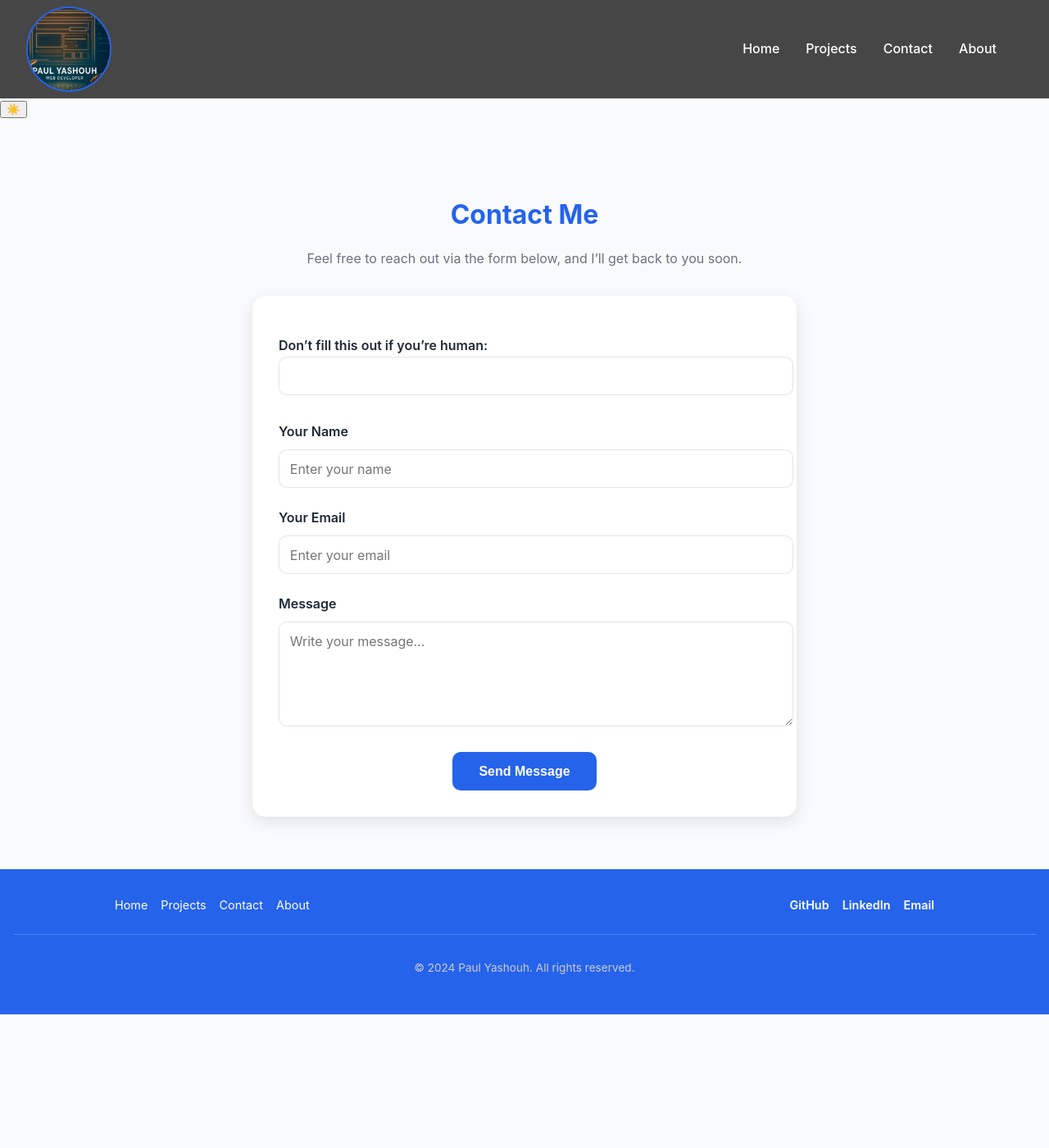
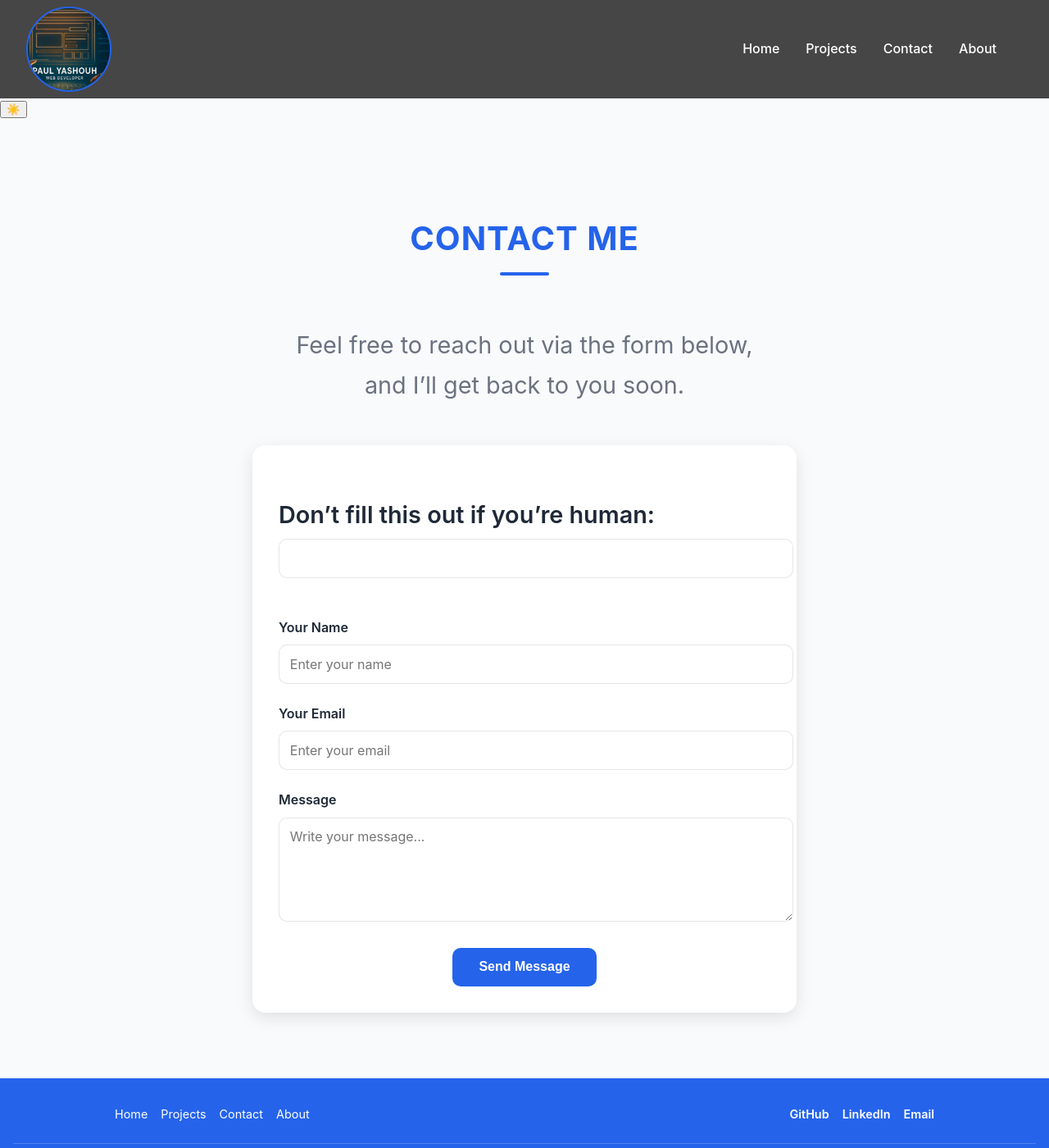
Before and after one commit to payamaya/payamaya.github.io, a Jekyll site: the page built from contact.md, in a window 1280 px wide and 1400 px high. Shown: the whole window at 82% size. Built offline with Jekyll 4.4.1, drawn with Linux system fonts in a browser that asks for light colours.

Commit message:
center the h1 text

```diff
--- a/_includes/contact.html
+++ b/_includes/contact.html
@@ -1,20 +1,21 @@
 <section class="contact-section">
   <h1>Contact Me</h1>
   <p>Feel free to reach out via the form below, and I’ll get back to you soon.</p>
+
   <form name="contact" method="POST" data-netlify="true" netlify-honeypot="bot-field" class="contact-form">
-    <input type="hidden" name="form-name" value="contact">
+    <input type="hidden" name="form-name" value="contact" />
     <p class="hidden">
-      <label>Don’t fill this out if you’re human: <input name="bot-field"></label>
+      <label>Don’t fill this out if you’re human: <input name="bot-field" /></label>
     </p>
 
     <div class="form-group">
       <label for="name">Your Name</label>
-      <input type="text" id="name" name="name" placeholder="Enter your name" required>
+      <input type="text" id="name" name="name" placeholder="Enter your name" required />
     </div>
 
     <div class="form-group">
       <label for="email">Your Email</label>
-      <input type="email" id="email" name="email" placeholder="Enter your email" required>
+      <input type="email" id="email" name="email" placeholder="Enter your email" required />
     </div>
 
     <div class="form-group">
--- a/assets/css/layout/contact.css
+++ b/assets/css/layout/contact.css
@@ -1,32 +1,55 @@
 /* ===============================
-   ✉️ Contact Page Styles
+   ✉️ Contact Page Styles (Enhanced)
    =============================== */
 
 /* === Contact Section === */
 .contact-section {
   background: var(--background-color);
-  padding: 4rem 1rem;
+  padding: 5rem 1.5rem;
+  display: flex;
+  flex-direction: column;
+  align-items: center;
   text-align: center;
   color: var(--text-color);
   transition: background var(--transition-normal);
 }
 
+/* === Title + Subtitle === */
 .contact-section h1 {
-  font-size: var(--font-2xl, 2rem);
+  font-size: var(--font-3xl, 2.5rem);
   color: var(--primary-color);
-  margin-bottom: 0.5rem;
+  margin-bottom: 0.8rem;
+  position: relative;
+  text-transform: uppercase;
+  letter-spacing: 1px;
+  font-weight: 700;
+  animation: fadeInDown 0.8s ease forwards;
+}
+
+/* Add subtle underline accent below the title */
+.contact-section h1::after {
+  content: '';
+  display: block;
+  width: 60px;
+  height: 4px;
+  background: var(--primary-color);
+  margin: 0.6rem auto 1.2rem;
+  border-radius: 2px;
 }
 
 .contact-section p {
-  font-size: var(--font-size-base);
+  font-size: var(--font-size-large, 1.1rem);
   color: var(--secondary-text);
-  margin-bottom: 2rem;
+  margin-bottom: 3rem;
+  max-width: 600px;
+  line-height: 1.7;
+  animation: fadeInUp 1s ease forwards;
 }
 
 /* === Contact Form === */
 .contact-form {
+  width: 100%;
   max-width: 600px;
-  margin: 0 auto;
   background: var(--card-bg);
   padding: 2rem;
   border-radius: var(--radius-xl, 16px);
@@ -94,19 +117,27 @@
   transform: translateY(-2px);
 }
 
-/* === Contact Grid (optional layout) === */
-.contact-grid {
-  display: grid;
-  grid-template-columns: 1fr;
-  gap: 2rem;
-  max-width: 800px;
-  margin: 3rem auto 0;
-  background: var(--card-bg);
-  border-radius: var(--radius-xl);
-  padding: 2.5rem;
-  box-shadow: 0 8px 32px var(--card-shadow);
-  border: 1px solid var(--border-color);
-  backdrop-filter: blur(10px);
+/* === Subtle Animations === */
+@keyframes fadeInDown {
+  from {
+    opacity: 0;
+    transform: translateY(-10px);
+  }
+  to {
+    opacity: 1;
+    transform: translateY(0);
+  }
+}
+
+@keyframes fadeInUp {
+  from {
+    opacity: 0;
+    transform: translateY(10px);
+  }
+  to {
+    opacity: 1;
+    transform: translateY(0);
+  }
 }
 
 /* 🌙 Dark Theme Support */
```
